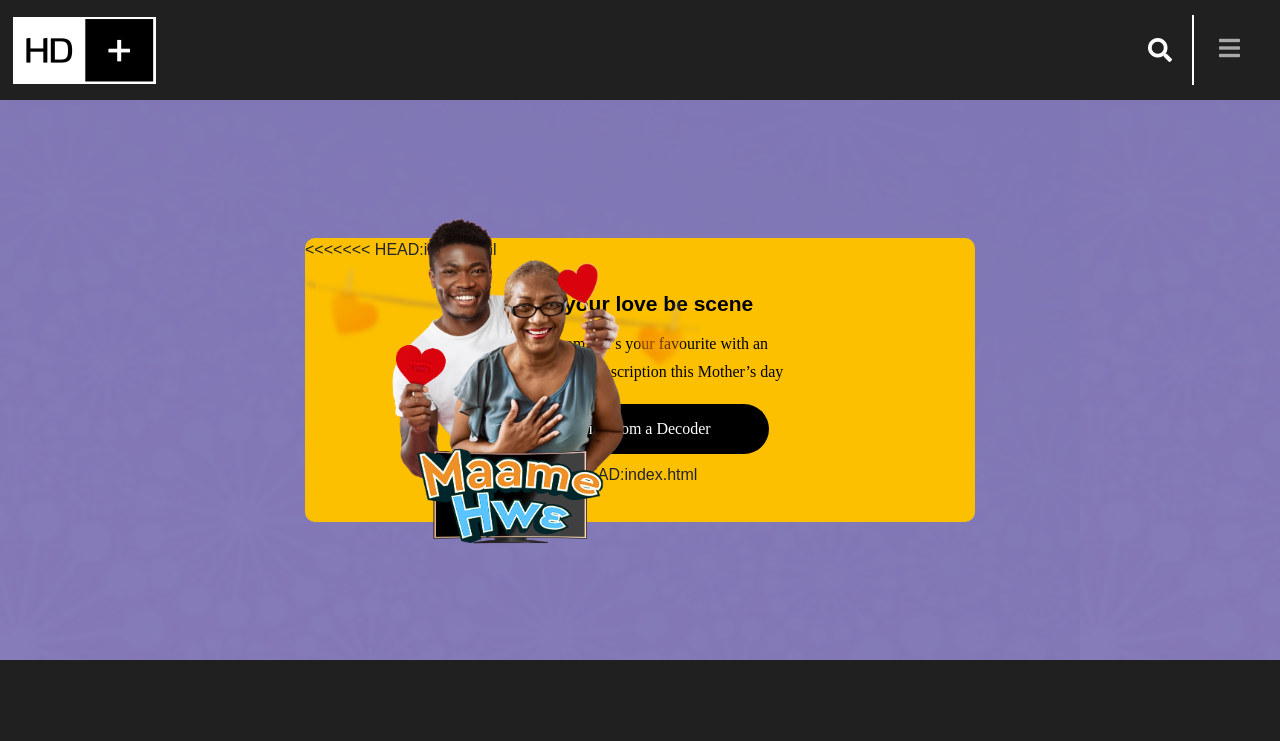
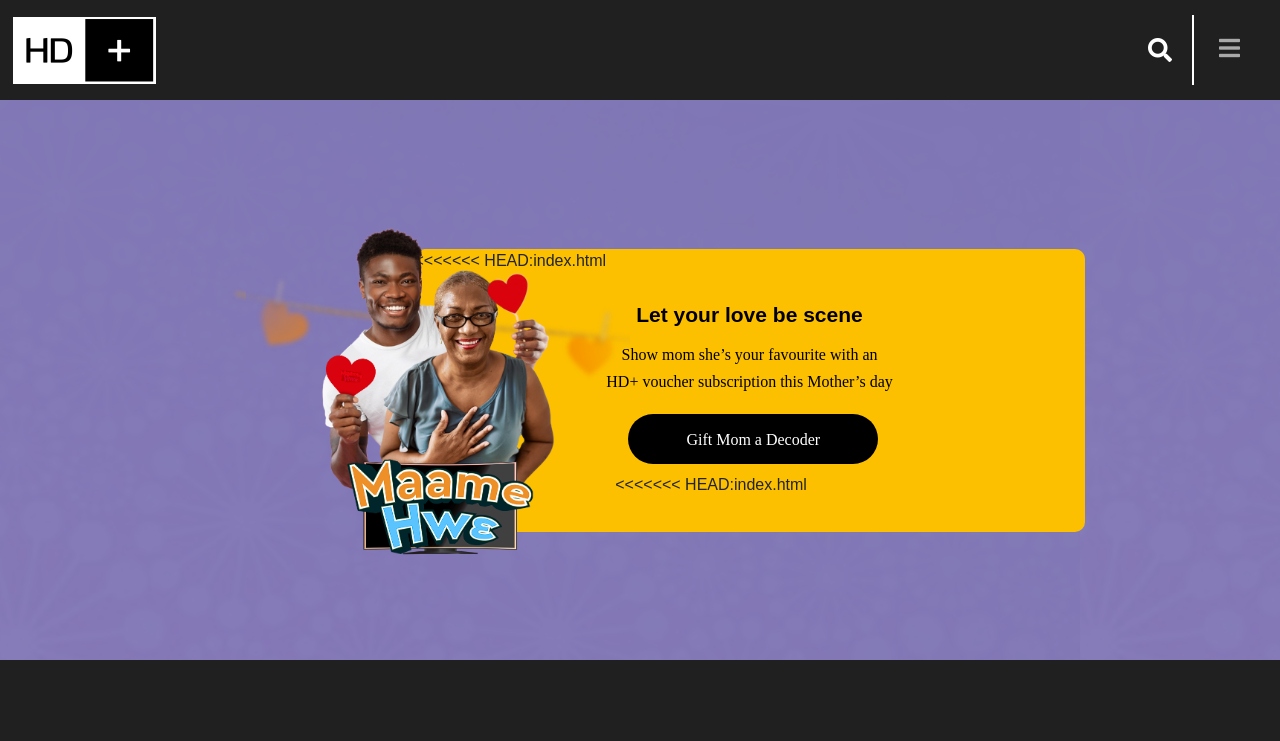
Before and after one commit to i-Blaise/hdplus-decoder-order, a PHP site: page / in a window 1280 px wide. Shown: the top 741 px of the page. Run offline with PHP 8.4, Linux system fonts and the light colour scheme; some libraries are stand-ins or nearby versions; some web fonts are replaced.

Commit message:
hdplus-decoder-order

```diff
--- a/css/main.css
+++ b/css/main.css
@@ -178,7 +178,7 @@
   flex-wrap: wrap;
   justify-content: center;
   align-items: center;
-  padding: 81px;
+  padding: 21px 181px 0 0;
   background: url('../images/Web7.png');
   /* background: #807aa3; */
   /* margin-top: 84px;; */
@@ -186,9 +186,9 @@
 
 .img-rel {
   width: 400px;
-  position: absolute;
+  position: relative;
   z-index: 2;
-  left: 300px;
+  left: 215px;
 }
 
 .wrap-login100 {
```
